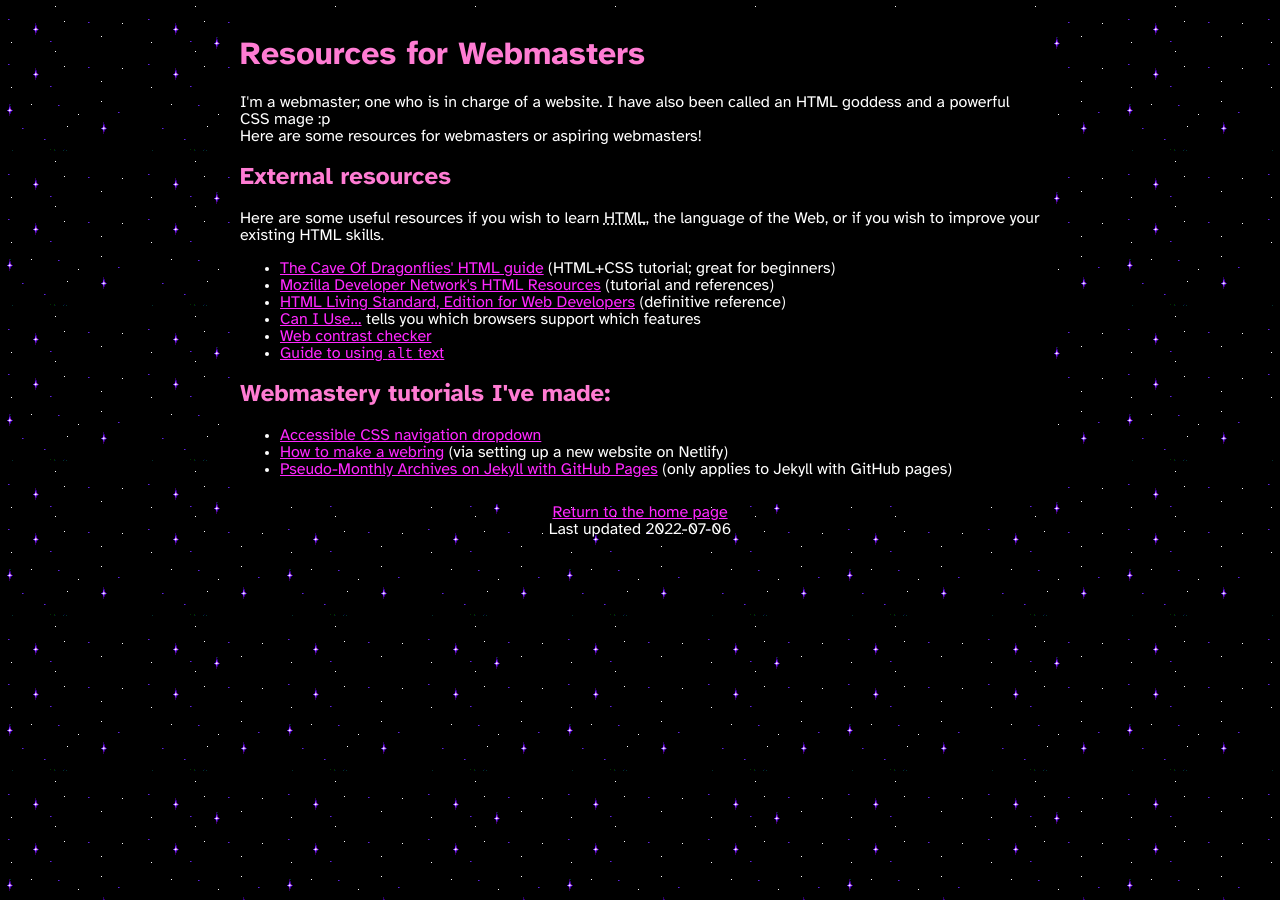
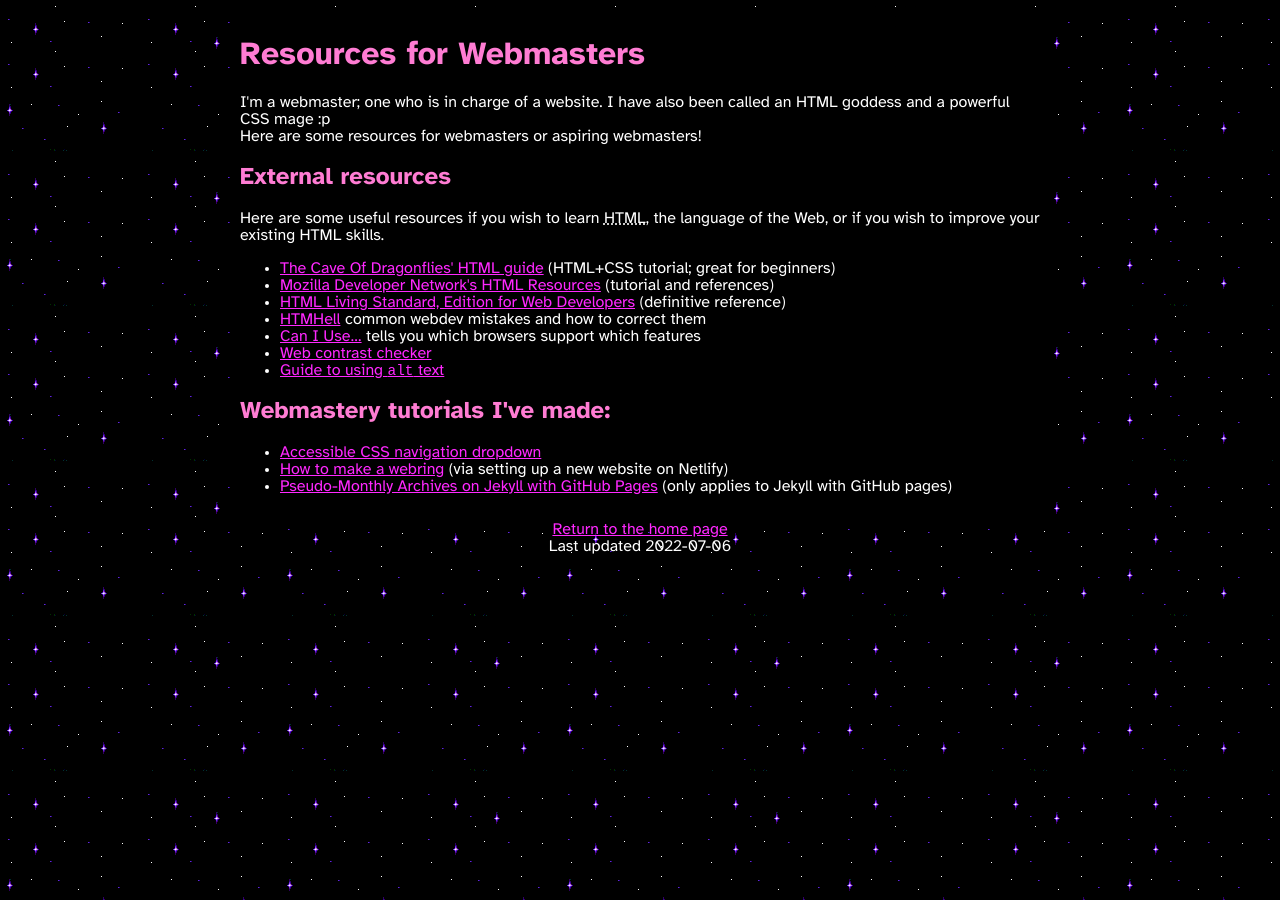
Before and after one commit to mincerafter42/mincerafter42.github.io, a Jekyll site: the page built from webmastery.md, in a window 1280 px wide. Built offline with Jekyll 4.4.1, drawn with Linux system fonts in a browser that asks for light colours.

Commit message:
added HTMHell to webmastery resources

```diff
--- a/webmastery.md
+++ b/webmastery.md
@@ -13,6 +13,7 @@ Here are some useful resources if you wish to learn <abbr title="HyperText Marku
 - [The Cave Of Dragonflies' HTML guide](https://www.dragonflycave.com/html-guide) (HTML+CSS tutorial; great for beginners)
 - [Mozilla Developer Network's HTML Resources](https://developer.mozilla.org/en-US/docs/Web/HTML) (tutorial and references)
 - [HTML Living Standard, Edition for Web Developers](https://html.spec.whatwg.org/dev/) (definitive reference)
+- [HTMHell](https://www.htmhell.dev/) common webdev mistakes and how to correct them
 - [Can I Use...](https://caniuse.com/) tells you which browsers support which features
 - [Web contrast checker](https://contrastchecker.com)
 - [Guide to using `alt` text](https://www.w3.org/WAI/tutorials/images/)
```
